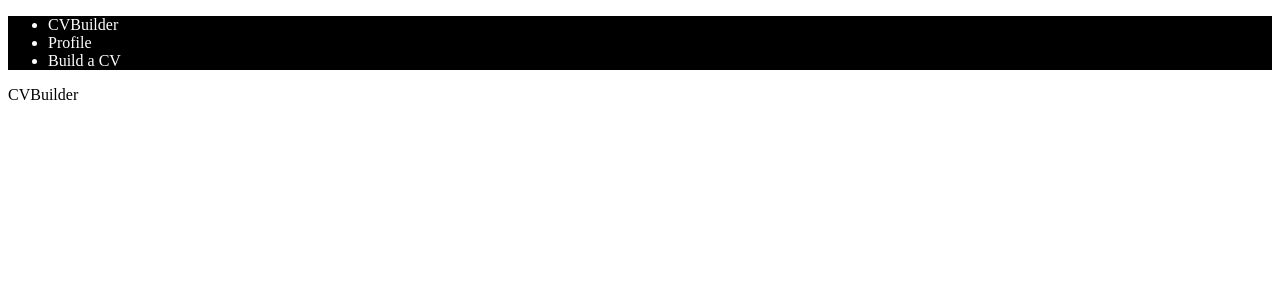
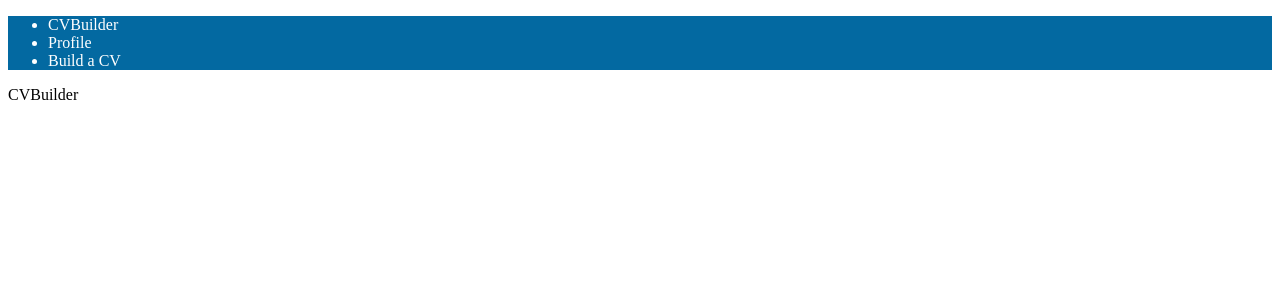
Before and after one commit to npm-install-username/cv, a React (Create React App) app in the folder cv-project/: page /cvbuilder in a window 1280 px wide. Shown: the top 300 px of the page. Built offline with nearby package versions, Linux system fonts and the light colour scheme.

Commit message:
fixed error with sass

```diff
--- a/cv-project/package.json
+++ b/cv-project/package.json
@@ -10,6 +10,7 @@
     "react-dom": "^18.1.0",
     "react-router-dom": "^6.3.0",
     "react-scripts": "^5.0.1",
+    "sass": "^1.52.0",
     "web-vitals": "^2.1.4"
   },
   "scripts": {
--- a/cv-project/src/styles/NavBar.scss
+++ b/cv-project/src/styles/NavBar.scss
@@ -1,4 +1,6 @@
+@import 'config';
+
 .navbar-background{
-    background-color: black;
+    background-color: $primary;
     color:white;
 }
--- a/cv-project/src/styles/_config.scss
+++ b/cv-project/src/styles/_config.scss
@@ -0,0 +1,6 @@
+$primary: #0369a1;
+$secondary: #0ea5e9;
+
+.container{
+    margin: 0 10%;
+}
```
Also changed, not shown: 1 other file (tests, documents, lock files or other folders).
